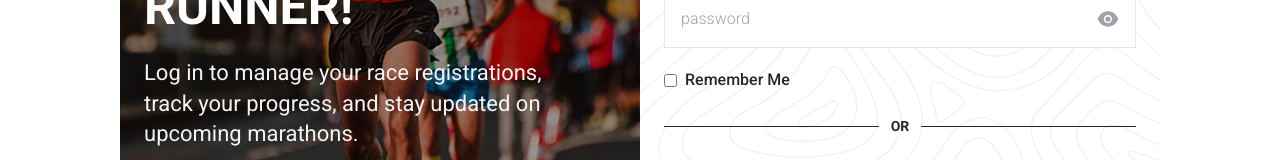
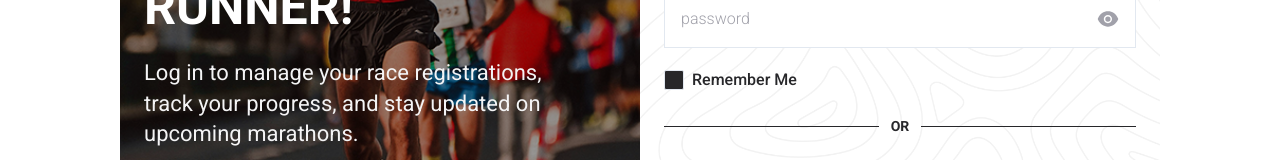
Before and after one commit to devrakibulrahman/raceflow-client-side, a React (Vite) app: page /auth/login in a window 1280 px wide. Shown: the part 376-536 px from the top of the page. Built offline with nearby package versions, Linux system fonts and the light colour scheme.

Commit message:
make some input checkbox style in the custom css file done on 01/03/2025 at 09:24 pm

```diff
--- a/src/styles/custom.css
+++ b/src/styles/custom.css
@@ -1,9 +1,46 @@
+/*? container style here ---------------------->  */
 .container{
-    width: 100%;
-    margin-right: auto;
-    margin-left: auto;
-    padding-right: 12px;
-    padding-left: 12px;
+  width: 100%;
+  margin-right: auto;
+  margin-left: auto;
+  padding-right: 12px;
+  padding-left: 12px;
+}
+
+/*? input check box style here ---------------->  */
+input[type="checkbox"]{
+  -webkit-appearance: none;
+  appearance: none;
+  width: 1.25rem;
+  height: 1.25rem;
+  background-color: white;
+  border: 1px solid #e2e8f0;
+  border-radius: 2px;
+  cursor: pointer;
+  display: flex;
+  align-items: center;
+  justify-content: center;
+  outline: none;
+}
+
+input[type="checkbox"]{
+  background-color: #27272a;
+  transition: all ease-in-out 0.2s;
+}
+
+input[type="checkbox"]::after{
+  font-family: "Font Awesome 6 Free";
+  content: "\f00c";
+  font-weight: 900;
+  font-size: .6rem;
+  display: none;
+  transition: all ease-in-out 0.2s;
+}
+
+input[type="checkbox"]:checked::after{
+  display: block;
+  border: #27272a;
+  transition: all ease-in-out 0.2s;
 }
 
 
@@ -28,8 +65,7 @@
 
 
 
-
-
+/*? responsive container style here ---------------------->  */
 
 @media (min-width: 540px){
     .container{
```
